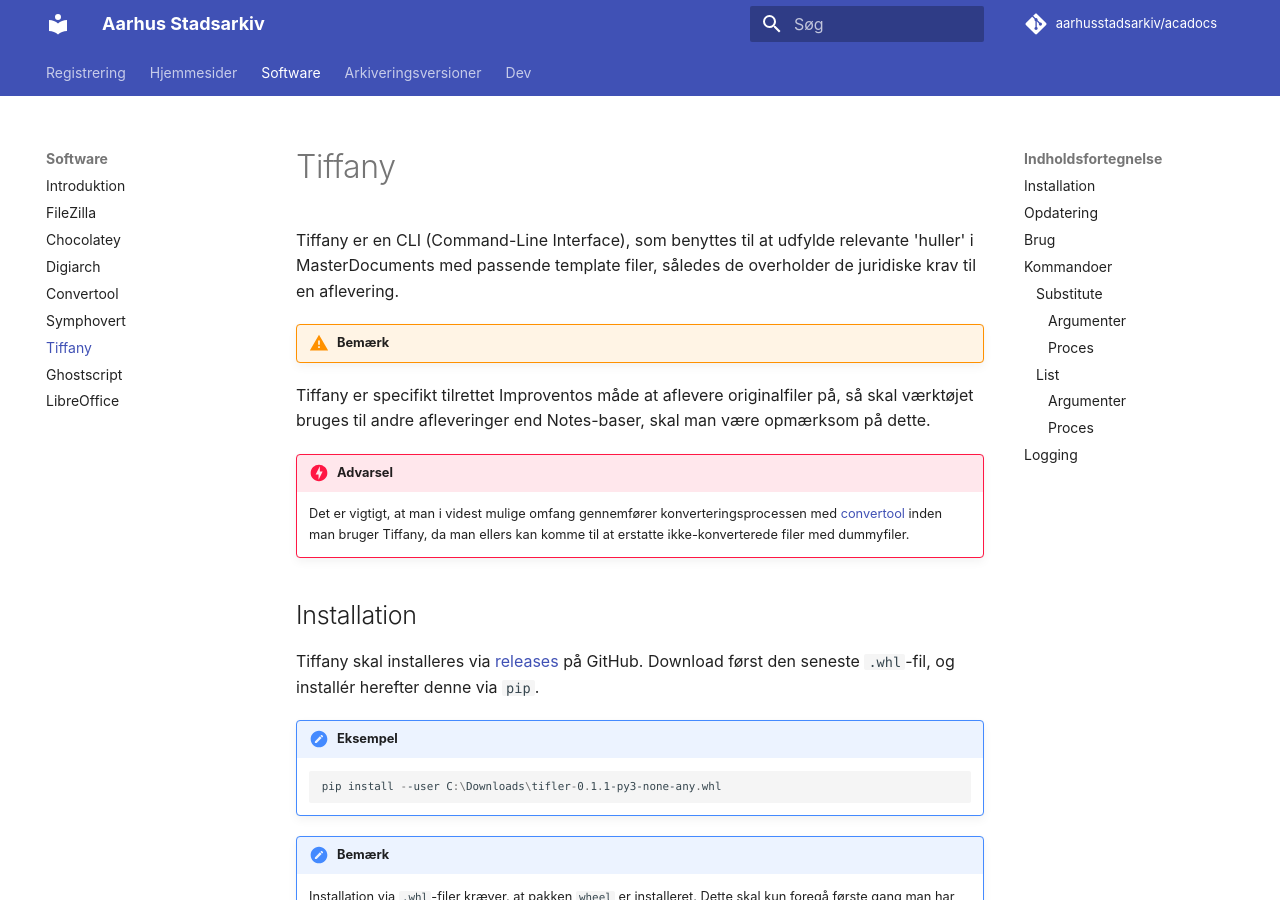
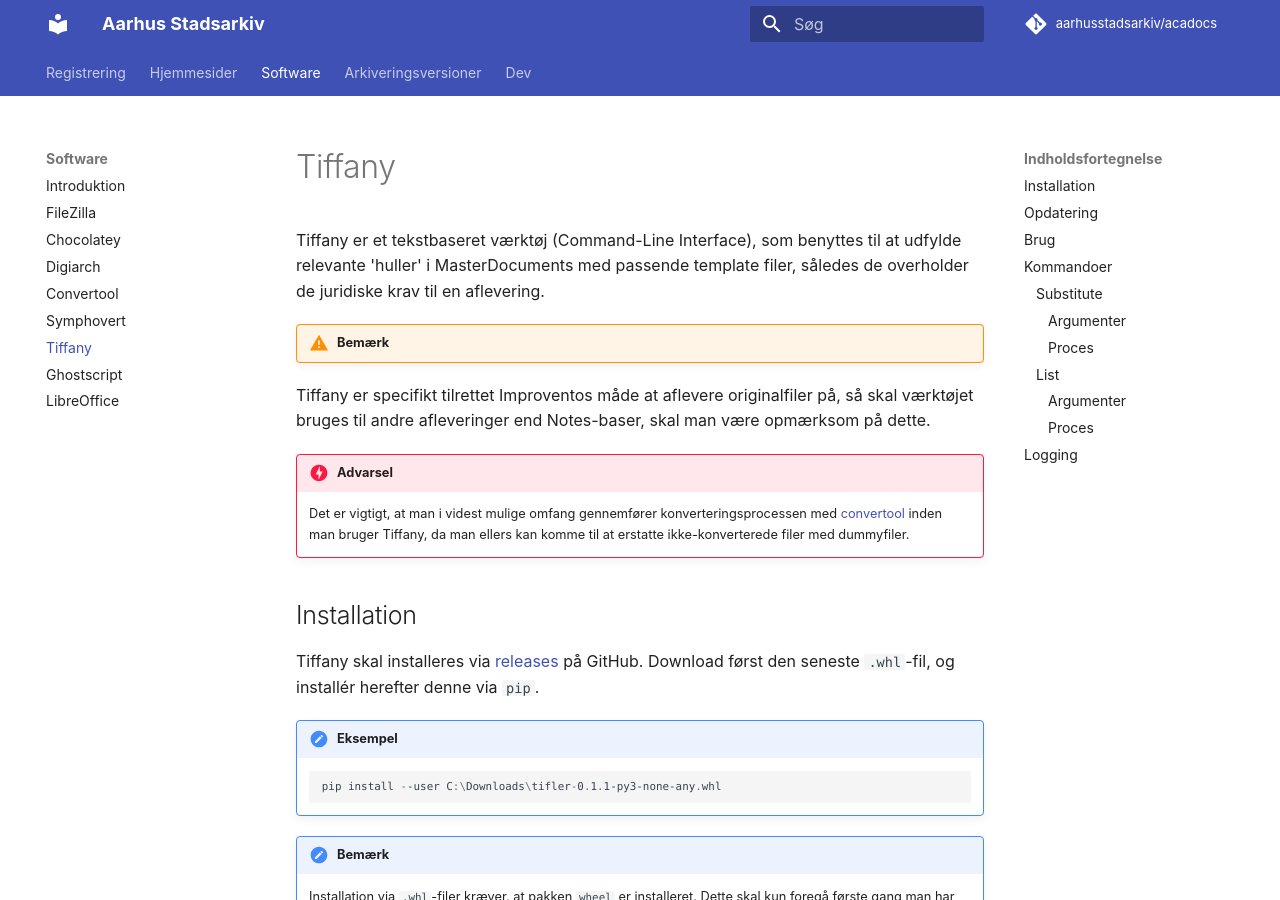
Before and after one commit to aarhusstadsarkiv/acadocs, an MkDocs documentation site: the page built from docs/software/tiffany.md, in a window 1280 px wide and 900 px high. Built offline with MkDocs 1.6.1 and Material for MkDocs 9.7.7, drawn with Linux system fonts in a browser that asks for light colours; comment, search, counter and statistics services are not loaded.

Commit message:
Update tiffany.md

```diff
--- a/docs/software/tiffany.md
+++ b/docs/software/tiffany.md
@@ -1,5 +1,5 @@
 # Tiffany
-Tiffany er en CLI (Command-Line Interface), som benyttes til at udfylde relevante 'huller' i MasterDocuments med passende template filer, således de overholder de juridiske krav til en aflevering.
+Tiffany er et tekstbaseret værktøj (Command-Line Interface), som benyttes til at udfylde relevante 'huller' i MasterDocuments med passende template filer, således de overholder de juridiske krav til en aflevering.
 
 !!! warning "Bemærk"
 Tiffany er specifikt tilrettet Improventos måde at aflevere originalfiler på, så skal værktøjet bruges til andre afleveringer end Notes-baser, skal man være opmærksom på dette.
```
